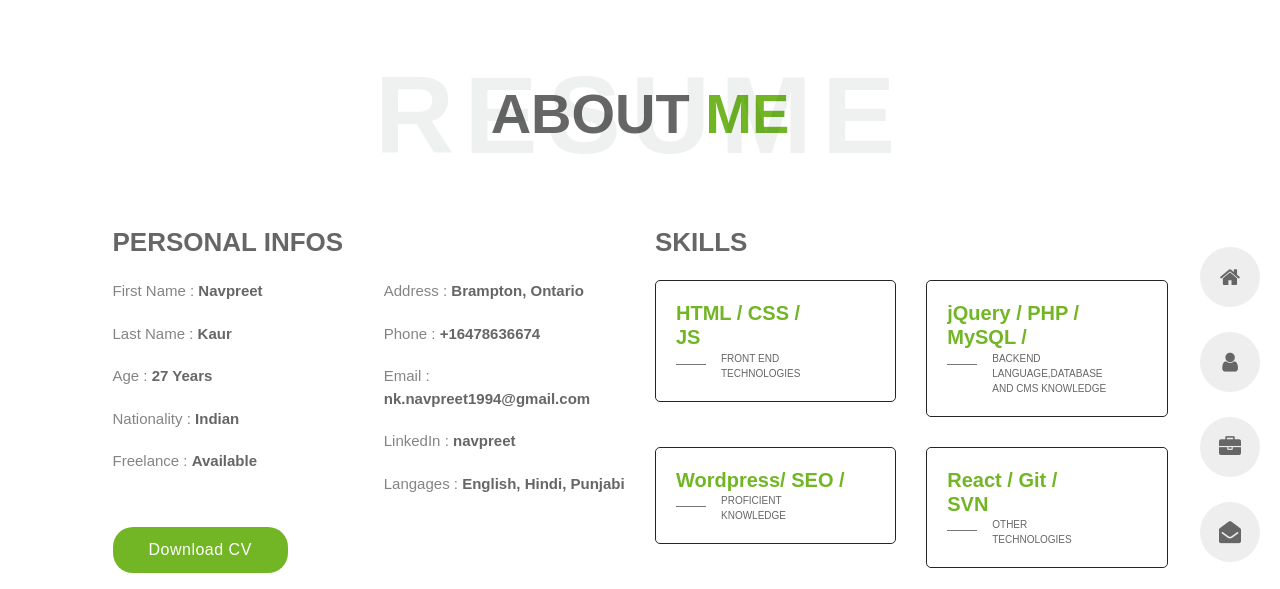
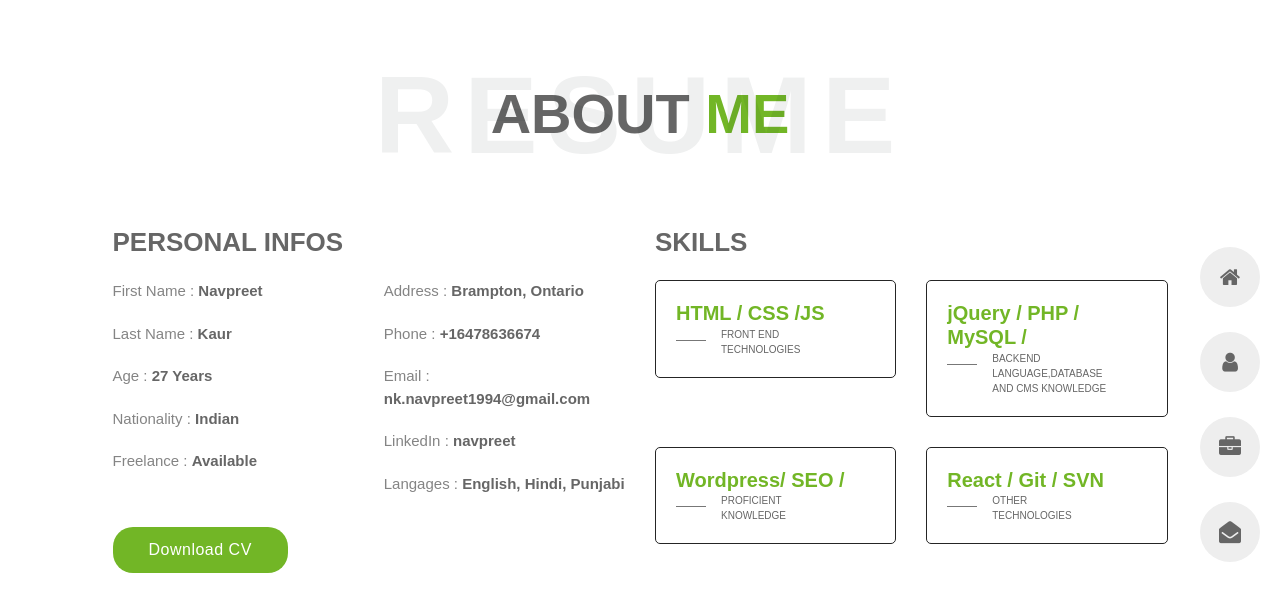
Before and after one commit to Nav-preet/nav, a PHP site: page /phpmail/about.php in a window 1280 px wide. Shown: the top 589 px of the page. Run offline with PHP 8.4, Linux system fonts and the light colour scheme.

Commit message:
files content updated

```diff
--- a/about.php
+++ b/about.php
@@ -46,7 +46,7 @@
                 <div class="row">
                     <div class="col-6">
                         <div class="box-stats with-margin">
-                            <h3 class="poppins-font position-relative">HTML / CSS /<br/>JS</h3>
+                            <h3 class="poppins-font position-relative">HTML / CSS /JS</h3>
                             <p class="open-sans-font m-0 position-relative text-uppercase">Front End <span class="d-block">Technologies</span></p>
                         </div>
                     </div>
@@ -64,7 +64,7 @@
                     </div>
                     <div class="col-6">
                         <div class="box-stats">
-                            <h3 class="poppins-font position-relative"> React / Git /<br/>SVN</h3>
+                            <h3 class="poppins-font position-relative"> React / Git / SVN</h3>
                             <p class="open-sans-font m-0 position-relative text-uppercase">Other <span class="d-block">Technologies</span></p>
                         </div>
                     </div>
```
